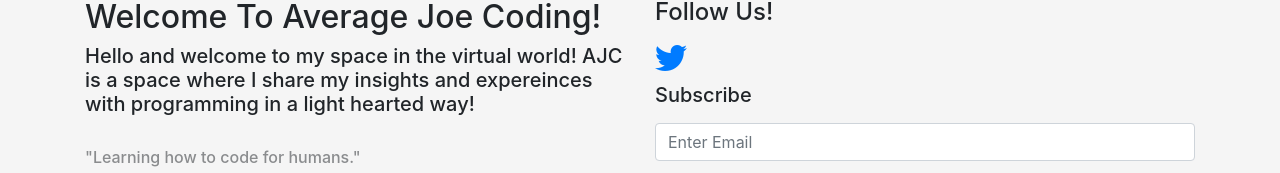
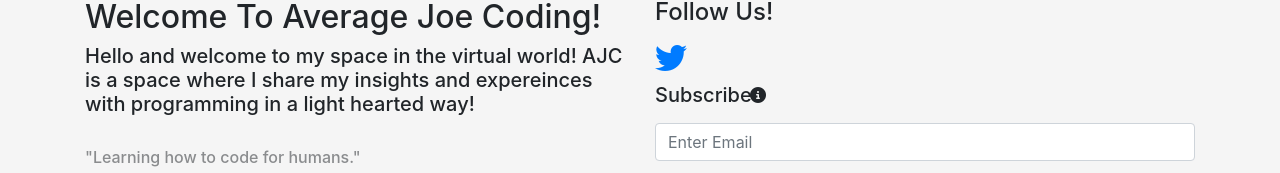
Before and after one commit to s3venvials/ajc, a React (Create React App) app in the folder client/: page / in a window 1280 px wide. Shown: the part 122-295 px from the top of the page. Built offline with nearby package versions, Linux system fonts and the light colour scheme; no server answers.

Commit message:
Add info popover for subscribe sections.

```diff
--- a/client/src/components/AuthModal.js
+++ b/client/src/components/AuthModal.js
@@ -1,6 +1,7 @@
 import React, { useState } from 'react';
 import axios from "axios";
-import { Button, Modal, Nav, Form, ButtonGroup, ToggleButton, Alert, Spinner } from 'react-bootstrap';
+import { Button, Modal, Nav, Form, ButtonGroup, ToggleButton, Alert, Spinner, Row, Col } from 'react-bootstrap';
+import SubscribePopover from "./SubscribePopover";
 
 const AuthModal = (props) => {
     const [show, setShow] = useState(false);
@@ -188,7 +189,8 @@ const AuthModal = (props) => {
             label: "Subscribe",
             type: "checkbox",
             checked: isSubscribed,
-            onChange: (e) => setIsSubscribed(e.target.checked)
+            onChange: (e) => setIsSubscribed(e.target.checked),
+            addOn: <SubscribePopover />
         }
     ];
 
@@ -264,7 +266,11 @@ const AuthModal = (props) => {
                                     return (
                                         <Form.Group key={item.id} controlId={item.id}>
                                             {item.type === "checkbox" ?
-                                                    <Form.Check type={item.type} label={item.label} checked={item.checked} onChange={item.onChange} />
+                                                <Row>
+                                                    <Col lg={3} xs={3}><Form.Check type={item.type} label={item.label} checked={item.checked} onChange={item.onChange} /></Col>
+                                                    <Col lg={6} xs={4}>{item.addOn}</Col>
+                                                </Row>
+
                                                 :
                                                 <>
                                                     <Form.Label>{item.label}</Form.Label>
--- a/client/src/components/CardReads.js
+++ b/client/src/components/CardReads.js
@@ -5,7 +5,6 @@ import { Row, Col } from 'react-bootstrap';
 import Badge from 'react-bootstrap/Badge';
 import Button from 'react-bootstrap/Button';
 import ReactHtmlParser from 'react-html-parser';
-import { history } from "../helpers";
 
 const CardReads = (props) => {
     const [data, setData] = useState([]);
@@ -83,7 +82,7 @@ const CardReads = (props) => {
                                             ReactHtmlParser(`${item.content.slice(0, 100)}...`)
                                         }
                                     </div>
-                                    <Button onClick={() => history.push(`/reads/${item._id}/${item.title}`)} variant="primary" size="sm">Read More</Button>
+                                    <Button onClick={() => window.location = `/reads/${item._id}/${item.title}`} variant="primary" size="sm">Read More</Button>
                                 </Card.Body>
                             </Card>
                         </Col>
--- a/client/src/components/HomePage.js
+++ b/client/src/components/HomePage.js
@@ -6,6 +6,7 @@ import { Container, Row, Col, Alert, Spinner } from 'react-bootstrap';
 import Form from 'react-bootstrap/Form';
 import CardReads from './CardReads';
 import Image from 'react-bootstrap/Image';
+import SubscribePopover from './SubscribePopover';
 
 const HomePage = () => {
     const [postCount, setPostCount] = useState(3);
@@ -64,7 +65,11 @@ const HomePage = () => {
                                     <a href="https://twitter.com/averagejoecodi1" title="Twitter" target="_blank" rel="noopener noreferrer" style={{ fontSize: "24pt" }}><i className="fab fa-twitter"></i></a>
                                     <Form onSubmit={handleSub}>
                                         <Form.Group controlId="email">
-                                            <Form.Label><h5>Subscribe</h5></Form.Label>
+                                            <Row>
+                                                <Col xl={2} lg={3} xs={3}><Form.Label><h5>Subscribe</h5></Form.Label></Col>
+                                                <Col lg={6} xs={4}><SubscribePopover /></Col>
+                                            </Row>
+
                                             {resMsg && <Alert variant="info"><i className="fas fa-info-circle"></i> {resMsg}</Alert> }
                                             <Form.Control type="email" name="email" value={email} onChange={(e) => setEmail(e.target.value) } placeholder="Enter Email" />
                                         </Form.Group>
--- /dev/null
+++ b/client/src/components/SubscribePopover.js
@@ -0,0 +1,20 @@
+import React from 'react';
+import { Popover, OverlayTrigger } from 'react-bootstrap';
+
+const popover = (
+    <Popover id="popover-basic">
+      <Popover.Title as="h3">Subscribe to our email list!</Popover.Title>
+      <Popover.Content>
+        Subscribe to be notified about our latest reads! We will not spam or sell your email!
+      </Popover.Content>
+    </Popover>
+  );
+
+  const SubscribePopover = () => (
+    <OverlayTrigger trigger="hover" placement="top" overlay={popover}>
+      <i className="fas fa-info-circle"></i>
+    </OverlayTrigger>
+  );
+
+
+export default SubscribePopover;
```
Also changed, not shown: 1 other file (tests, documents, lock files or other folders). Lines whose indentation alone changed are shown as unchanged.
